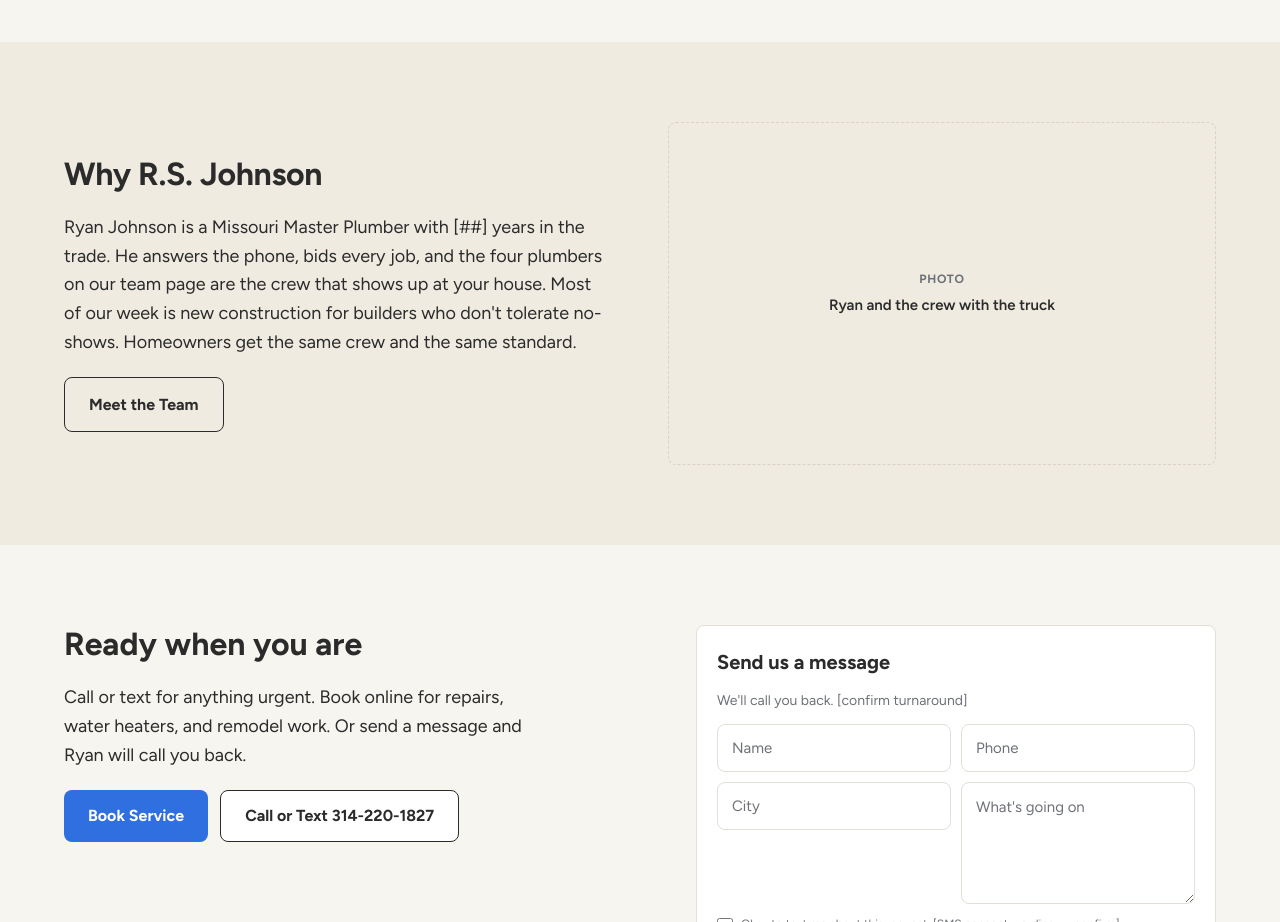
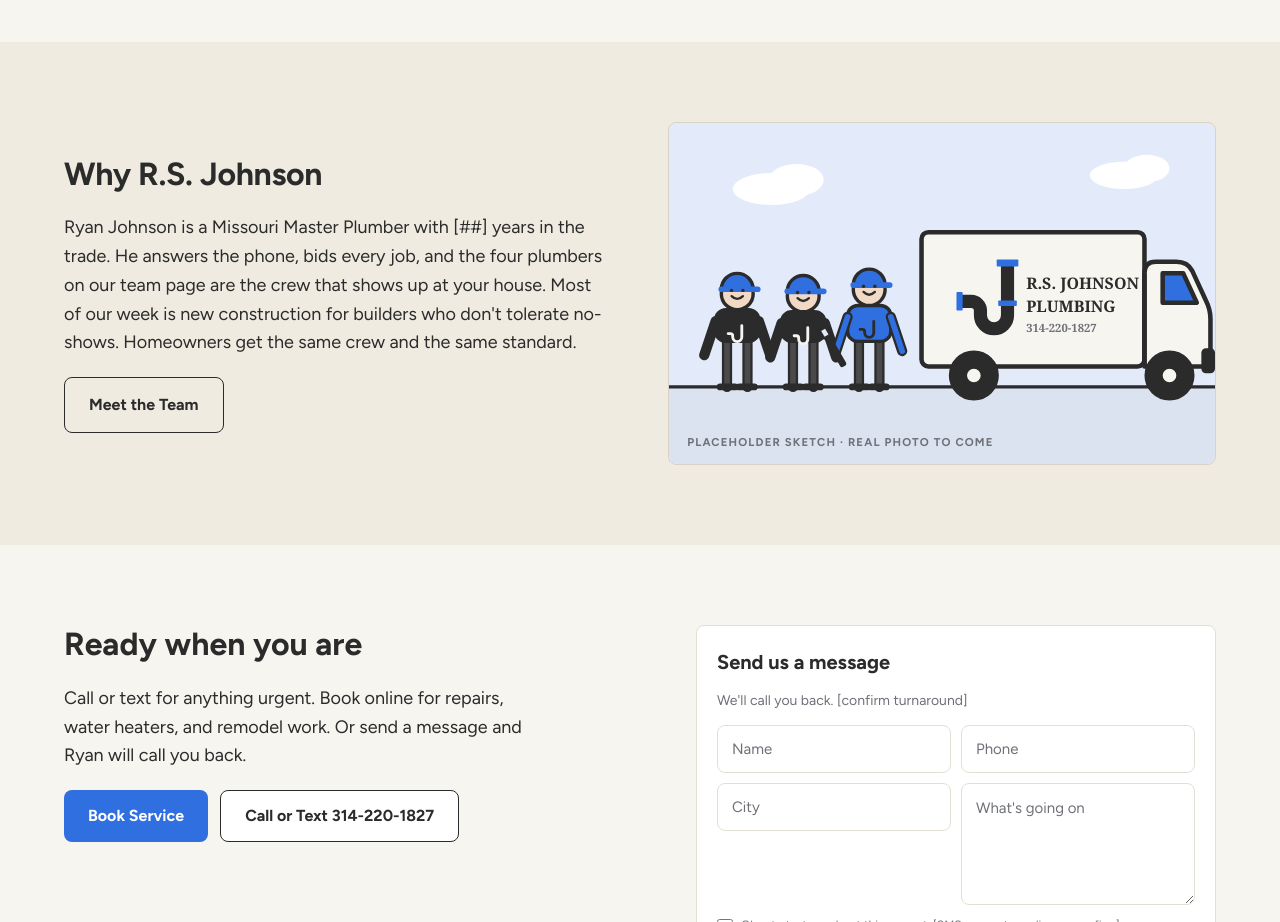
Before and after one commit to rs-johnson-plumbing/website, a Next.js app: page / in a window 1280 px wide. Shown: the part 1780-2702 px from the top of the page. Built offline with nearby package versions, Linux system fonts and the light colour scheme.

Commit message:
Placeholder crew sketch in the Why R.S. Johnson photo slot
Co-Authored-By: Claude Fable 5.1 <noreply@anthropic.com>
Claude-Session: https://claude.ai/code/session_019MwgCSJMUCqgyqZb853uPn

```diff
--- a/src/app/page.tsx
+++ b/src/app/page.tsx
@@ -13,7 +13,7 @@ import { JsonLd } from "@/components/blocks/JsonLd";
 import { Section } from "@/components/ui/Section";
 import { Button } from "@/components/ui/Button";
 import { TextLink } from "@/components/ui/TextLink";
-import { PhotoPlaceholder } from "@/components/ui/PhotoPlaceholder";
+import { CrewSketch } from "@/components/blocks/CrewSketch";
 
 export const metadata: Metadata = {
   title: { absolute: home.meta.title },
@@ -83,7 +83,7 @@ export default function HomePage() {
       {/* Why R.S. Johnson */}
       <Section tone="sand" ariaLabelledby="why-h">
         <div className="grid grid-cols-1 gap-4 lg:grid-cols-2 lg:items-center lg:gap-14">
-          <PhotoPlaceholder photo={home.why.photo} aspect="16/10" className="lg:order-last" />
+          <CrewSketch title={home.why.photo.alt} className="w-full rounded-card border border-hairline-strong lg:order-last" />
           <div className="flex flex-col items-start gap-3 lg:gap-5">
             <H2 id="why-h">{home.why.heading}</H2>
             <p className="text-[16px] leading-[1.6] lg:text-body">{home.why.paragraph}</p>
--- /dev/null
+++ b/src/components/blocks/CrewSketch.tsx
@@ -0,0 +1,102 @@
+/**
+ * Placeholder sketch for the "Why R.S. Johnson" photo slot: Ryan and the
+ * crew beside a marked truck, drawn in the same cartoon style as the
+ * service illustrations. Swap for the real photo when it exists.
+ */
+const C = "#2B2B2B";
+const B = "#2F6FE0";
+const T = "#E3EBFB";
+const O = "#F7F5F0";
+const W = "#FFFFFF";
+const S = "#6E7178";
+
+function Person({ x, y, shirt, tall = 1 }: { x: number; y: number; shirt: string; tall?: number }) {
+  const h = 92 * tall;
+  return (
+    <g transform={`translate(${x} ${y - h})`} stroke={C} strokeWidth="3" strokeLinecap="round" strokeLinejoin="round">
+      {/* legs */}
+      <path d={`M-9 ${h - 40} v40 M9 ${h - 40} v40`} stroke={C} strokeWidth="9" />
+      <path d={`M-9 ${h - 40} v40 M9 ${h - 40} v40`} stroke="#4A4A4A" strokeWidth="5" />
+      {/* boots */}
+      <path d={`M-15 ${h} h13 M2 ${h} h13`} stroke={C} strokeWidth="6" />
+      {/* body */}
+      <rect x="-19" y="26" width="38" height={h - 66} rx="9" fill={shirt} />
+      {/* arms */}
+      <path d={`M-19 36 l-10 30 M19 36 l10 30`} stroke={C} strokeWidth="9" />
+      <path d={`M-19 36 l-10 30 M19 36 l10 30`} stroke={shirt} strokeWidth="5" />
+      {/* logo on shirt */}
+      <path d="M4 40 v10 a4 4 0 0 1 -8 0 v-1 a2 2 0 0 0 -2 -2 h-2" stroke={shirt === C ? O : C} strokeWidth="2.5" fill="none" />
+      {/* head */}
+      <circle cx="0" cy="12" r="14" fill="#F1D9C5" />
+      {/* cap */}
+      <path d="M-14 8 a14 14 0 0 1 28 0 z" fill={B} />
+      <path d="M-14 8 h32" stroke={B} strokeWidth="5" />
+      {/* face */}
+      <path d="M-5 14 q5 5 10 0" stroke={C} strokeWidth="2" fill="none" />
+      <circle cx="-5" cy="9" r="1.5" fill={C} stroke="none" />
+      <circle cx="5" cy="9" r="1.5" fill={C} stroke="none" />
+    </g>
+  );
+}
+
+export function CrewSketch({ className, title }: { className?: string; title?: string }) {
+  return (
+    <svg viewBox="0 0 480 300" role="img" aria-label={title ?? "Sketch of Ryan and the crew beside a marked R.S. Johnson Plumbing truck"} className={className}>
+      <rect width="480" height="300" rx="8" fill={T} />
+      {/* ground */}
+      <rect x="0" y="232" width="480" height="68" fill="#DCE3F0" />
+      <path d="M0 232 H480" stroke={C} strokeWidth="3" />
+      {/* clouds */}
+      <g fill={W}>
+        <ellipse cx="90" cy="58" rx="34" ry="14" />
+        <ellipse cx="112" cy="50" rx="24" ry="14" />
+        <ellipse cx="400" cy="46" rx="30" ry="12" />
+        <ellipse cx="420" cy="40" rx="20" ry="12" />
+      </g>
+      {/* truck */}
+      <g stroke={C} strokeWidth="4" strokeLinejoin="round">
+        {/* bed / box */}
+        <rect x="222" y="96" width="196" height="118" rx="6" fill={O} />
+        {/* cab */}
+        <path d="M418 214 V132 q0 -10 10 -10 h18 q10 0 14 8 l12 26 q4 8 4 16 v42 z" fill={O} />
+        {/* windshield */}
+        <path d="M434 132 h18 l12 26 h-30 z" fill={B} />
+        {/* door line */}
+        <path d="M418 132 v82" />
+        {/* bumper */}
+        <rect x="470" y="200" width="8" height="18" rx="2" fill={C} />
+        {/* mark on the box */}
+        <g transform="translate(250 118) scale(0.34)" fill="none">
+          <path d="M140 22 V150 A35 35 0 0 1 70 150 V138 A24 24 0 0 0 46 114 H18" stroke={C} strokeWidth="34" strokeLinejoin="round" />
+          <rect x="112" y="6" width="56" height="18" rx="2" fill={B} stroke="none" />
+          <rect x="116" y="112" width="48" height="14" rx="2" fill={B} stroke="none" />
+          <rect x="8" y="90" width="16" height="48" rx="2" fill={B} stroke="none" />
+        </g>
+        <g fontFamily="Georgia, 'Times New Roman', serif" fontWeight="700" fill={C} stroke="none">
+          <text x="314" y="146" fontSize="14">R.S. JOHNSON</text>
+          <text x="314" y="166" fontSize="14">PLUMBING</text>
+          <text x="314" y="184" fontSize="10" fill={S}>314-220-1827</text>
+        </g>
+        {/* wheels */}
+        <circle cx="268" cy="222" r="20" fill={C} />
+        <circle cx="268" cy="222" r="8" fill={O} />
+        <circle cx="440" cy="222" r="20" fill={C} />
+        <circle cx="440" cy="222" r="8" fill={O} />
+      </g>
+      {/* crew */}
+      <Person x={60} y={232} shirt={C} tall={1.02} />
+      <Person x={118} y={232} shirt={C} />
+      <Person x={176} y={232} shirt={B} tall={1.06} />
+      {/* wrench in the middle figure's hand */}
+      <g transform="translate(146 200) rotate(-30)" fill={C}>
+        <rect x="-3" y="-16" width="6" height="32" rx="2" />
+        <circle cx="0" cy="-18" r="6" />
+        <rect x="-2" y="-21" width="4" height="6" fill={T} />
+      </g>
+      {/* sketch label */}
+      <g fontFamily="inherit" fontWeight="700" fill={S} stroke="none">
+        <text x="16" y="284" fontSize="10" letterSpacing="1">PLACEHOLDER SKETCH · REAL PHOTO TO COME</text>
+      </g>
+    </svg>
+  );
+}
```
